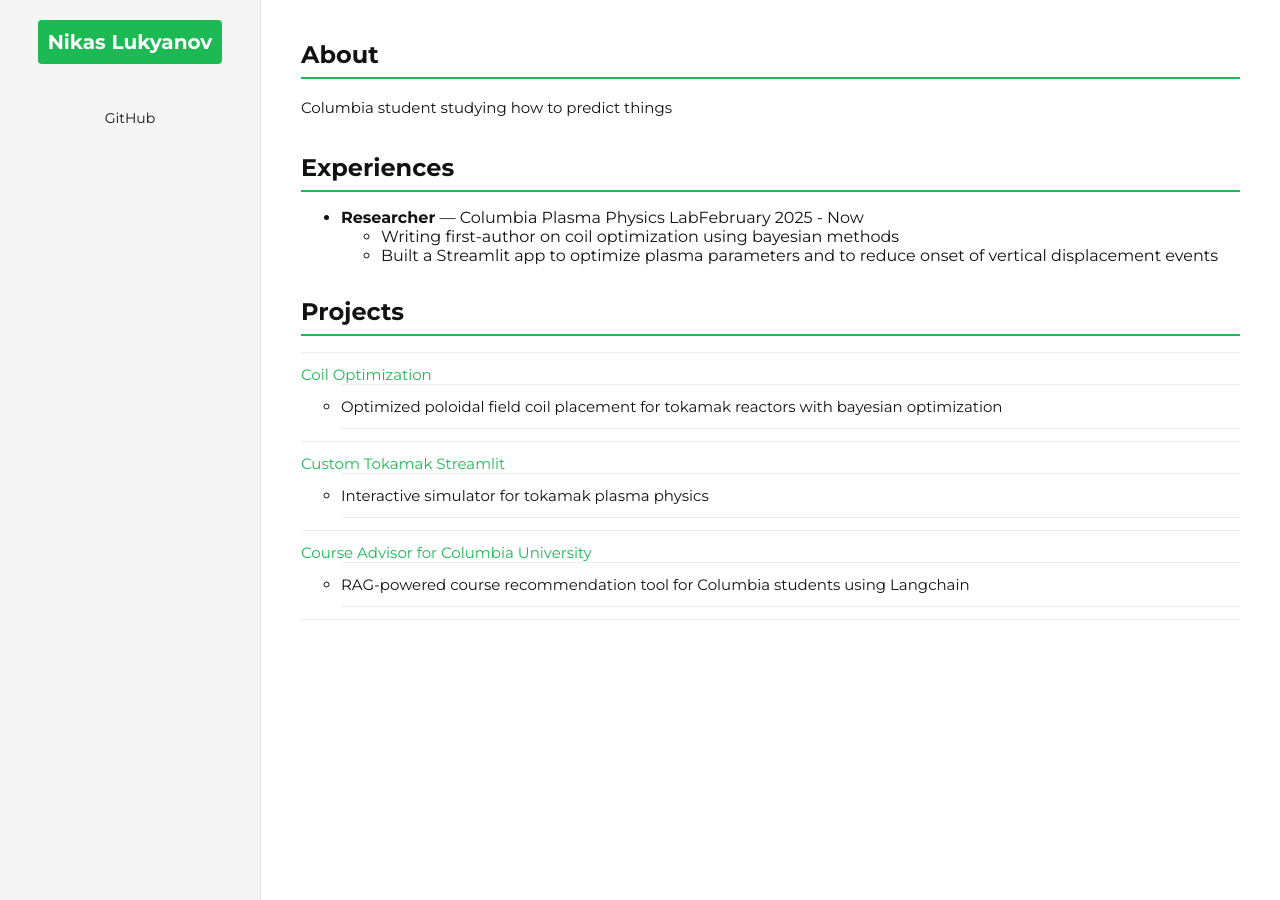
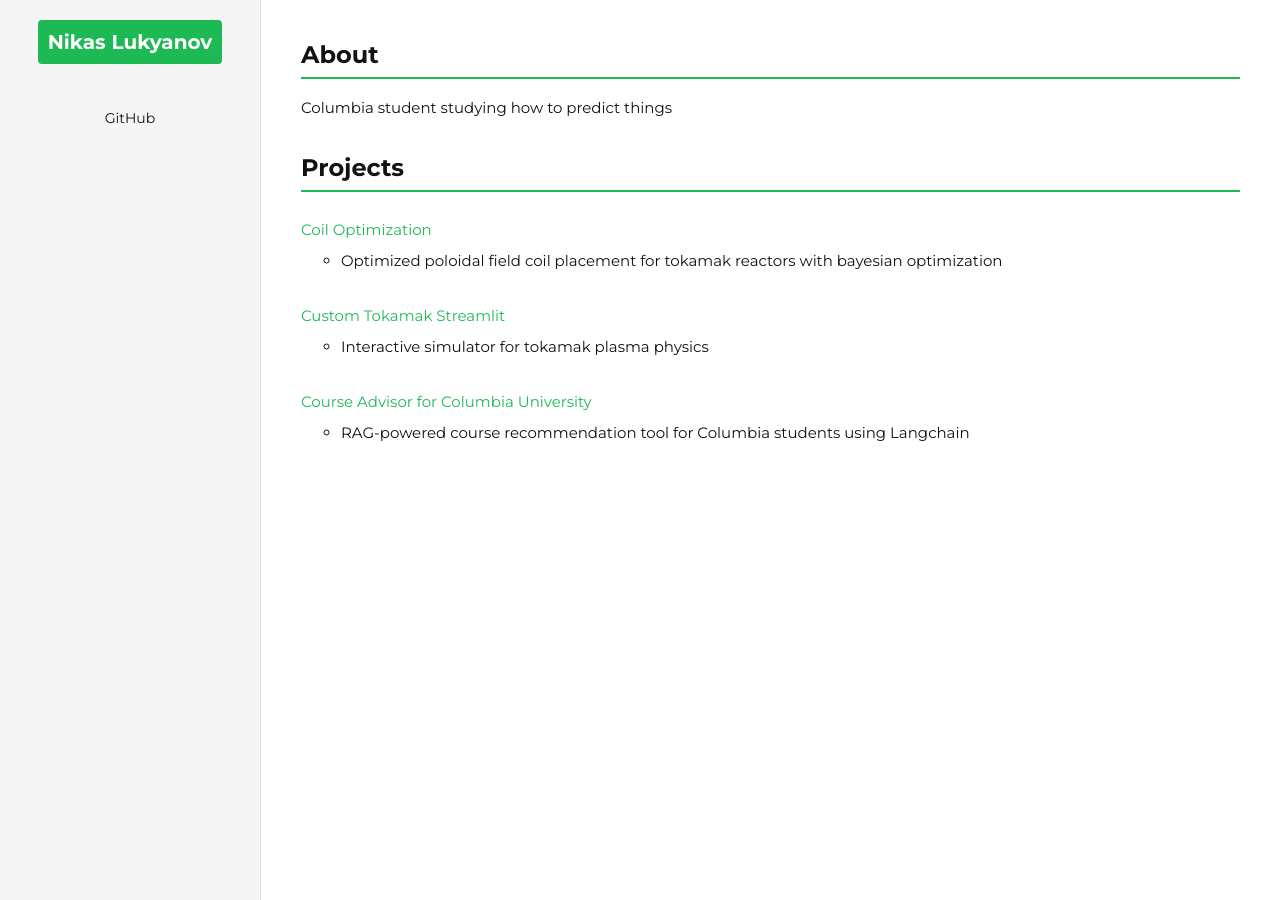
Before and after one commit to nikaslukyanov/nikaslukyanov.github.io, a Jekyll site: the page built from index.html, in a window 1280 px wide. Built offline with Jekyll 4.4.1, drawn with Linux system fonts in a browser that asks for light colours; the list of posts is cut into pages by our own code.

Commit message:
style deletion of grey lines

```diff
--- a/_data/experiences.yml
+++ /dev/null
@@ -1,6 +0,0 @@
-- name: Columbia Plasma Physics Lab
-  role: Researcher
-  dates: February 2025 - Now
-  bullets:
-    - Writing first-author on coil optimization using bayesian methods
-    - Built a Streamlit app to optimize plasma parameters and to reduce onset of vertical displacement events
--- a/index.html
+++ b/index.html
@@ -6,6 +6,7 @@ title: Nikas Lukyanov
 <div class="section-header">About</div>
 <p>{{ site.about }}</p>
 
+<!--
 <div class="section-header">Experiences</div>
 <ul class="exp-list">
   {% for exp in site.data.experiences %}
@@ -20,7 +21,7 @@ title: Nikas Lukyanov
     {% endif %}
   </li>
   {% endfor %}
-</ul>
+</ul> -->
 
 <div class="section-header">Projects</div>
 <ul class="project-list">
--- a/public/css/style.css
+++ b/public/css/style.css
@@ -93,13 +93,8 @@ p {
 }
 
 .project-list li {
-  border-top: 1px solid #eee;
   padding: .75rem 0;
   font-size: 15px;
-}
-
-.project-list li:last-child {
-  border-bottom: 1px solid #eee;
 }
 
 @media (max-width: 768px) {
```
